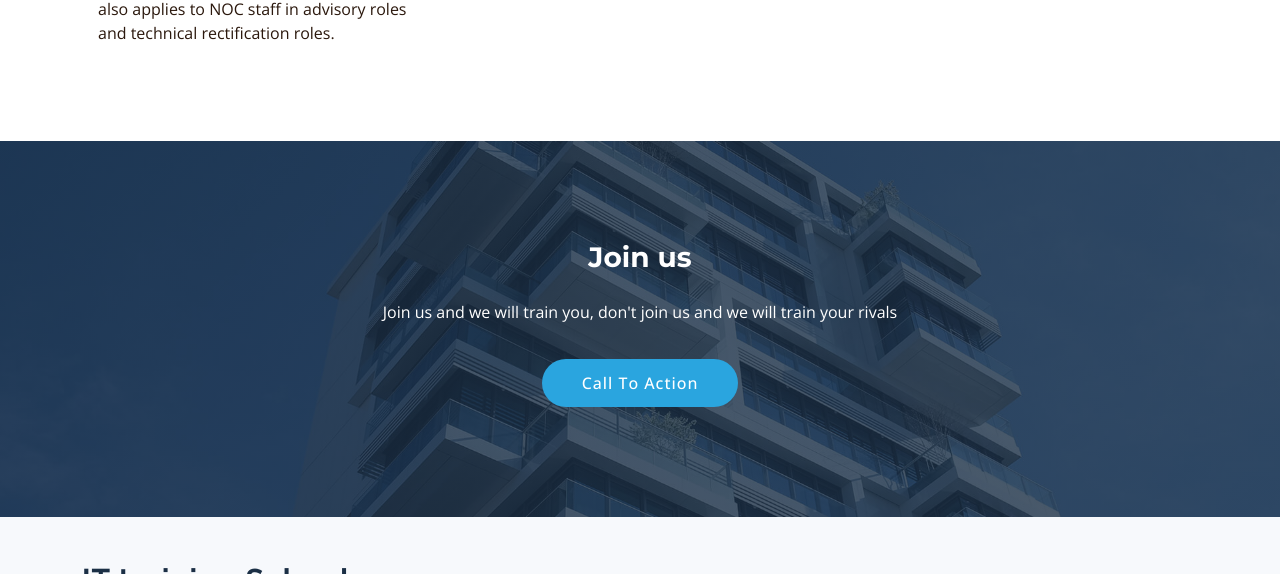
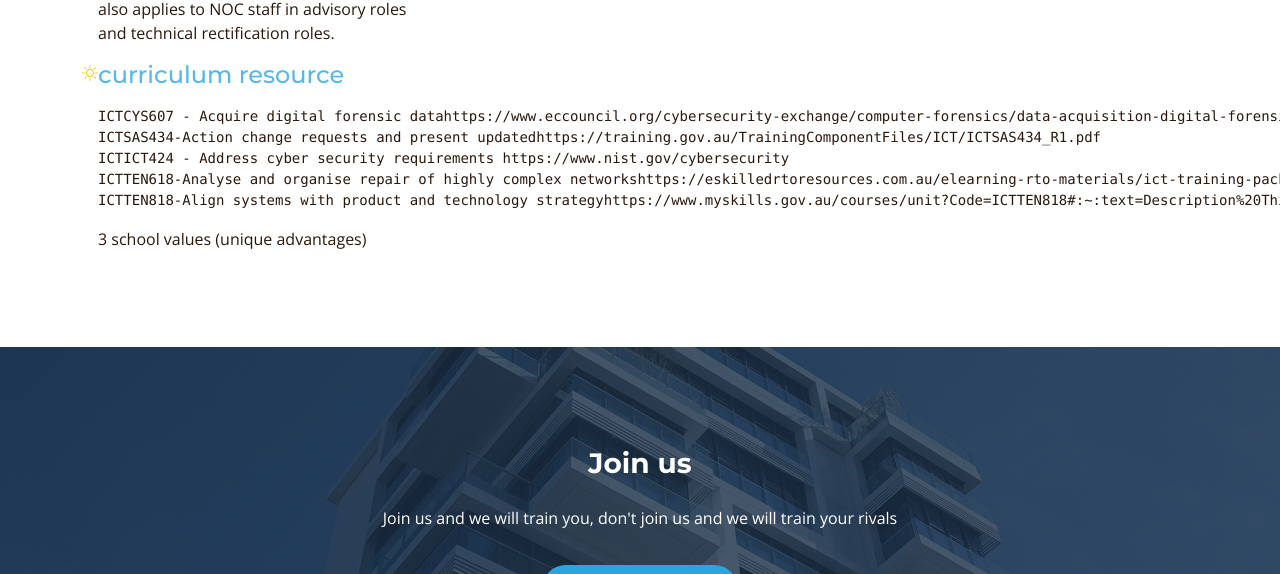
Before and after one commit to ShirleyXieJiawen/ICT441web, a plain HTML site: page index.html in a window 1280 px wide. Shown: the part 2532-3106 px from the top of the page. Drawn offline with nearby package versions, Linux system fonts and the light colour scheme.

Commit message:
Update index.html

```diff
--- a/index.html
+++ b/index.html
@@ -199,6 +199,23 @@
           </div><!-- End Service Item -->
 
         </div>
+         <div class="col-lg-4 col-md-6 service-item d-flex" data-aos="fade-up" data-aos-delay="600">
+            <div class="icon flex-shrink-0"><i class="bi bi-brightness-high" style="color: #f5cf13;"></i></div>
+            <div>
+              <h4 class="title"><a href="#" class="stretched-link">curriculum resource</a></h4>
+              <p class="description">
+<pre>
+ICTCYS607 - Acquire digital forensic datahttps://www.eccouncil.org/cybersecurity-exchange/computer-forensics/data-acquisition-digital-forensics/#:~:text=The%20gathering%20and%20recovery%20of%20sensitive%20data%20during,as%20how%20to%20protect%20it%20for%20future%20management.
+ICTSAS434-Action change requests and present updatedhttps://training.gov.au/TrainingComponentFiles/ICT/ICTSAS434_R1.pdf
+ICTICT424 - Address cyber security requirements https://www.nist.gov/cybersecurity
+ICTTEN618-Analyse and organise repair of highly complex networkshttps://eskilledrtoresources.com.au/elearning-rto-materials/ict-training-package/ictten618-analyse-and-organise-repair-of-highly-complex-networks-rto-resources/
+ICTTEN818-Align systems with product and technology strategyhttps://www.myskills.gov.au/courses/unit?Code=ICTTEN818#:~:text=Description%20This%20unit%20describes%20the%20skills%20and%20knowledge,task%20management%20skills%20according%20to%20manufacturer%E2%80%99s%20design%20specifications.
+</pre>
+    3 school values (unique advantages)
+              </p>
+            </div>
+          </div><!-- End Service Item -->
+        </div>
 
       </div>
     </section><!-- End Our Services Section -->
```
